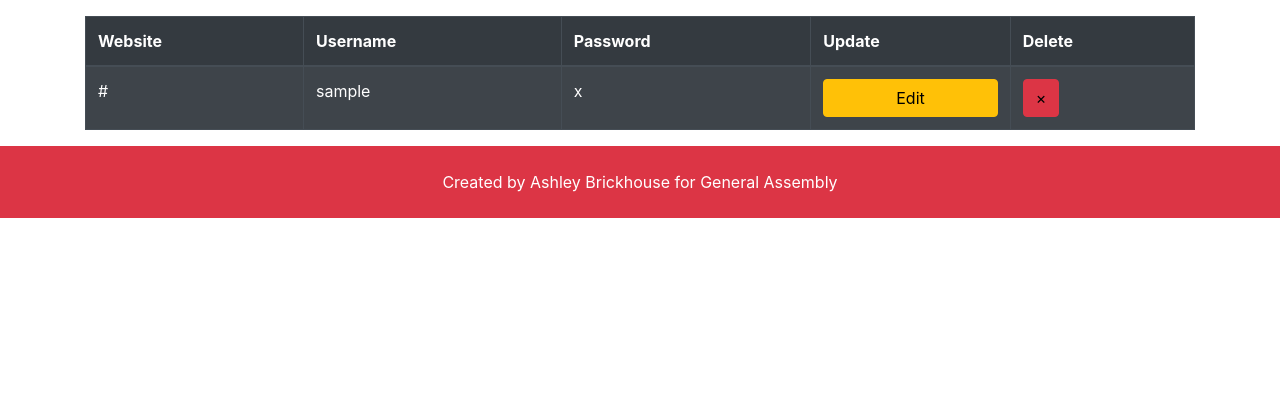
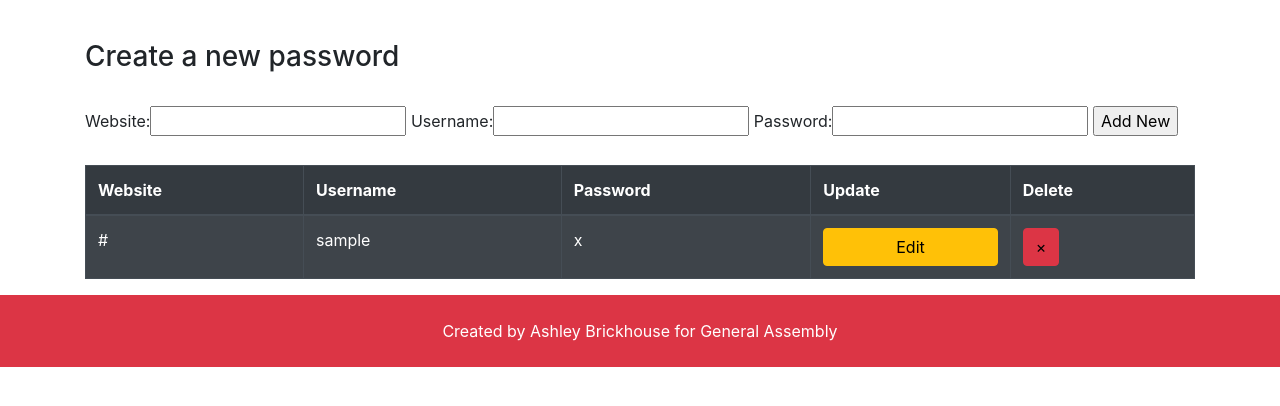
Before and after one commit to ashbrick/Password-Vault, a Django app: page /passwords/ in a window 1280 px wide. Shown: the part 164-570 px from the top of the page. Run offline with Django 3.2, Linux system fonts and the light colour scheme; tables that the repository leaves empty hold one stand-in row (values such as "Sample post"); some libraries are stand-ins or nearby versions.

Commit message:
added create password form to the index page

```diff
--- a/passwords/urls.py
+++ b/passwords/urls.py
@@ -14,7 +14,8 @@ urlpatterns = [ #creating a list for accessing each page
 
     path('search', views.search, name='search'), #anything that has password/ should look at this search file because it's linked to the main urls.py
 
-    path('create', views.create, name='create'),
+    # path('create', views.create, name='create'),
+    # removed this path because I'm including the create view on the index/passwords page (the create and show all passwords are in the same route since they're on the same page)
 
     path('delete/<str:password_id', views.delete, name='delete'),
 ]
--- a/passwords/views.py
+++ b/passwords/views.py
@@ -16,10 +16,18 @@ def index(request): #main passwords page
     #fetch passwords from database by creating a variable and setting it to the variable name
     passwords = Password.objects.all() #shows all password info from db
 
+    form = PasswordForm()
+
+    if request.method == 'POST':
+        form = PasswordForm(request.POST)
+        if form.is_valid():
+            form.save()
+        return redirect('passwords')
 
     #create a variable to pass in the passwords as parameter for the return render
     context = {
-     'passwords': passwords
+     'passwords': passwords,
+     'form':form
     }
     #load this template to show the index of all passwords
     return render(request, 'passwords/passwords.html', context)
@@ -27,23 +35,20 @@ def index(request): #main passwords page
 #==================
 #   CREATE: method for creating a password
 #==================
-def create(request):
-    print('============= 1111111111- testing')
-    form = PasswordForm()
-    if request.method == "POST":
-        print(' > > > > > > 22222222222- testing')
-        # website = request.POST['website']
-        # username = request.POST['username']
-        # password = request.POST['password']
-
-        form = PasswordForm(request.POST)
-        if form.is_valid():
-            form.save()
-            return redirect('passwords')
-
-    context = {'form':form}
-    print('< < < < < < < 3333333333333- testing')
-    return render(request, 'passwords/create.html', context)
+# def create(request):
+#     print('============= 1111111111- testing')
+#     form = PasswordForm()
+#     if request.method == "POST":
+#         print(' > > > > > > 22222222222- testing')
+#
+#         form = PasswordForm(request.POST)
+#         if form.is_valid():
+#             form.save()
+#             return redirect('passwords')
+#
+#     context = {'form':form}
+#     print('< < < < < < < 3333333333333- testing')
+#     return render(request, 'passwords/create.html', context)
 
 
 #==================
--- a/templates/passwords/create.html
+++ b/templates/passwords/create.html
@@ -15,7 +15,7 @@
   {% for field in form.visible_fields %}
     {{ field.errors }}
     {{ field.help_text }}
-    {{ field }}
+    {{ Password.field}} : {{ field }}
   {% endfor %}
   <input type="submit" name="Submit">
 </form>
--- a/templates/passwords/passwords.html
+++ b/templates/passwords/passwords.html
@@ -49,6 +49,22 @@
         </div>
       </div>
     </section> -->
+
+<!-- CREATE FORM -->
+  <section id="create-form">
+    <div class="container">
+      <br>
+      <h3>Create a new password </h3>
+      <br>
+      <form class="" action="{% url 'passwords' %}" method="POST">
+        {% csrf_token %}
+        {{ form }}
+        <input type="submit" name="Create Password" value="Add New">
+      </form>
+      <br>
+    </div>
+  </section>
+
 
 <!-- PASSWORDS LIST -->
   <section id="passwords">
```
